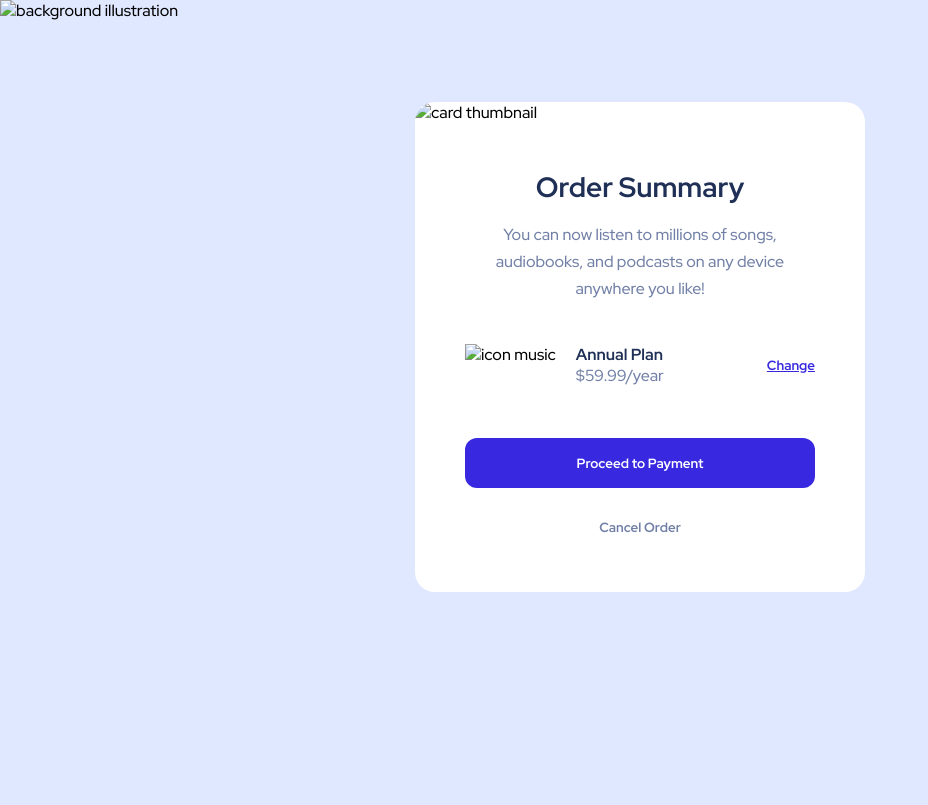
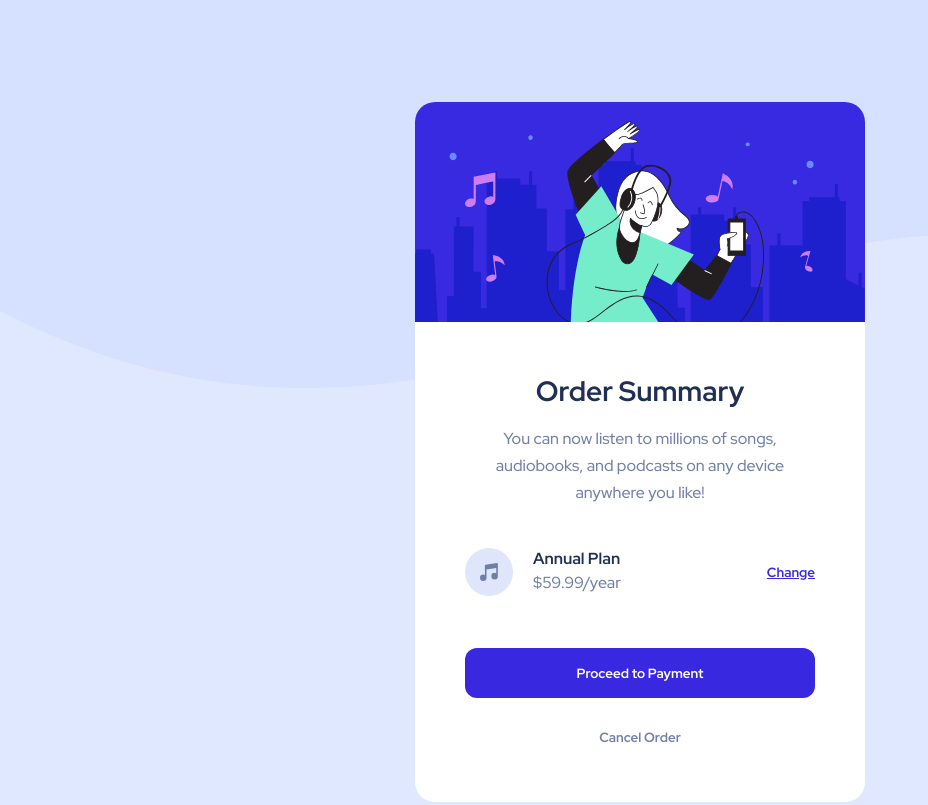
Before and after one commit to vanderms/frontend-mentor-order-summary, a plain HTML site: page index.html in a window 1280 px wide. Shown: the top 805 px of the page, without its empty margins (0-928 px from the left). Drawn offline with Linux system fonts and the light colour scheme; the site is published under a folder, as on GitHub Pages, so addresses that start at the root find nothing.

Commit message:
change image paths from absolute to relative

```diff
--- a/index.html
+++ b/index.html
@@ -16,19 +16,19 @@
   <body>
     <img
       class="bg-illustration desktop"
-      src="/images/pattern-background-desktop.svg"
+      src="./images/pattern-background-desktop.svg"
       alt="background illustration"
     />
     <img
       class="bg-illustration mobile"
-      src="/images/pattern-background-mobile.svg"
+      src="./images/pattern-background-mobile.svg"
       alt="background illustration"
     />
     <main>
       <article class="card">
         <img
           class="thumbnail"
-          src="/images/illustration-hero.svg"
+          src="./images/illustration-hero.svg"
           alt="card thumbnail"
         />
         <div class="content">
@@ -40,7 +40,7 @@
             </p>
           </header>
           <div class="plan-details">
-            <img src="/images/icon-music.svg" alt="icon music">
+            <img src="./images/icon-music.svg" alt="icon music">
             <div class="plan-data">
               <span class="plan">Annual Plan</span>
               <span class="price"> $59.99/year</span>
```
